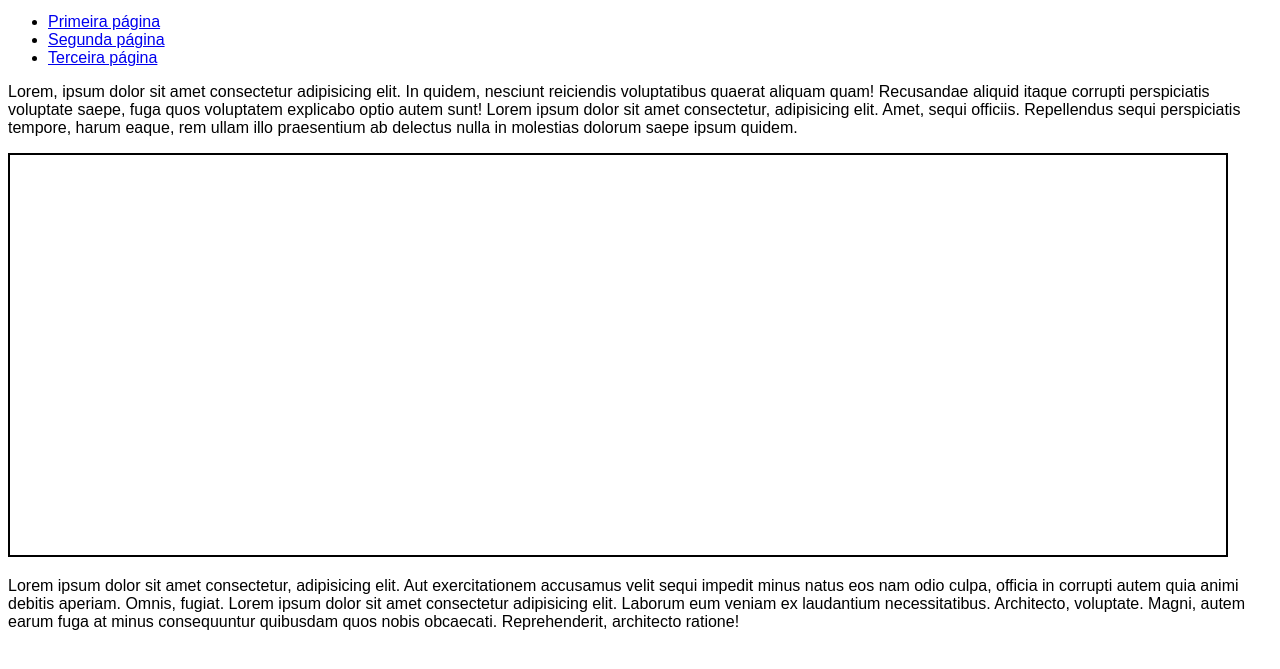
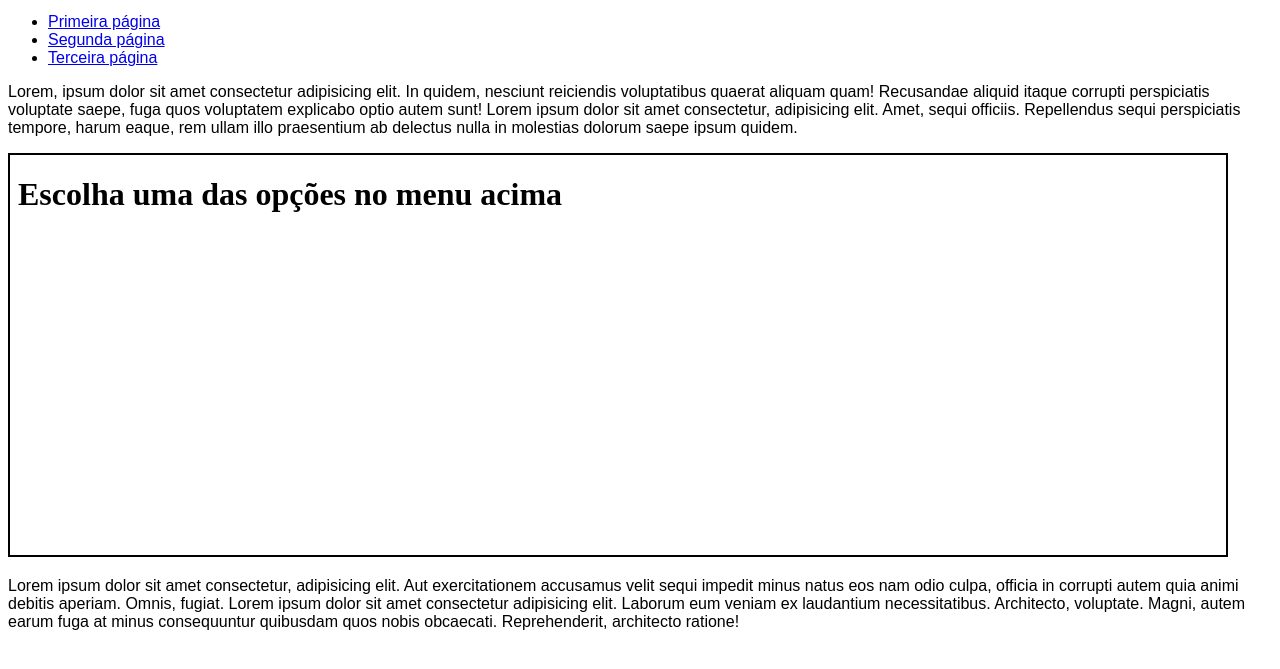
Before and after one commit to Matheus-Tiago/html-css, a plain HTML site: page exercicios/ex024/iframe003.html in a window 1280 px wide. Shown: the part 119-788 px from the top of the page. Drawn offline with Linux system fonts and the light colour scheme.

Commit message:
Ex024 iframe003

```diff
--- a/exercicios/ex024/iframe003.html
+++ b/exercicios/ex024/iframe003.html
@@ -25,7 +25,7 @@
     </ul>
     <p>Lorem, ipsum dolor sit amet consectetur adipisicing elit. In quidem, nesciunt reiciendis voluptatibus quaerat aliquam quam! Recusandae aliquid itaque corrupti perspiciatis voluptate saepe, fuga quos voluptatem explicabo optio autem sunt! Lorem ipsum dolor sit amet consectetur, adipisicing elit. Amet, sequi officiis. Repellendus sequi perspiciatis tempore, harum eaque, rem ullam illo praesentium ab delectus nulla in molestias dolorum saepe ipsum quidem.</p>
 
-    <iframe src="" name="frame" frameborder="0" id="tela">
+    <iframe srcdoc=" <h1> Escolha uma das opções no menu acima </h1> " name="frame" frameborder="0" id="tela">
         <p>Infelizmente seu navegador não é compatível com isso!
         </p>
     </iframe>
```
